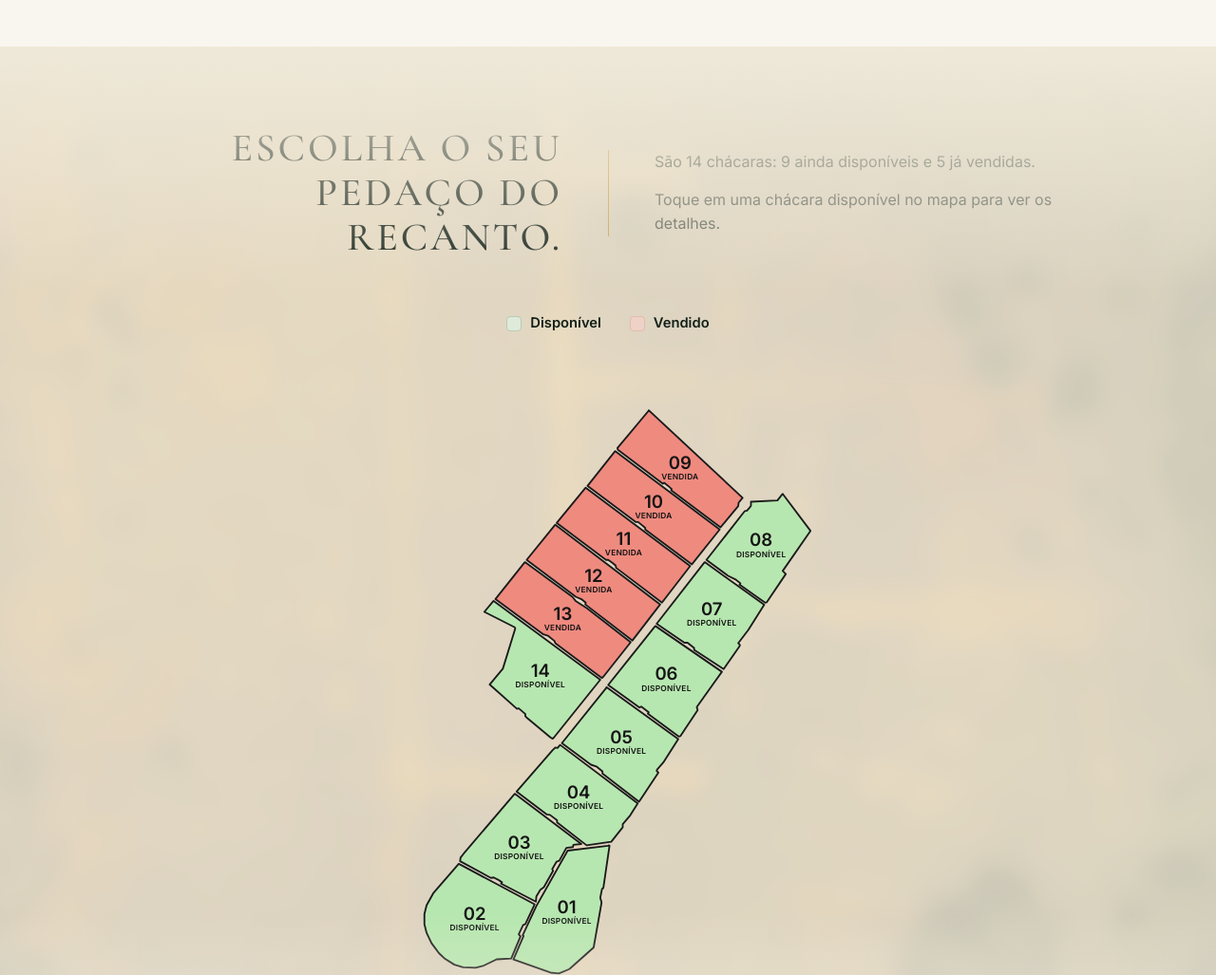
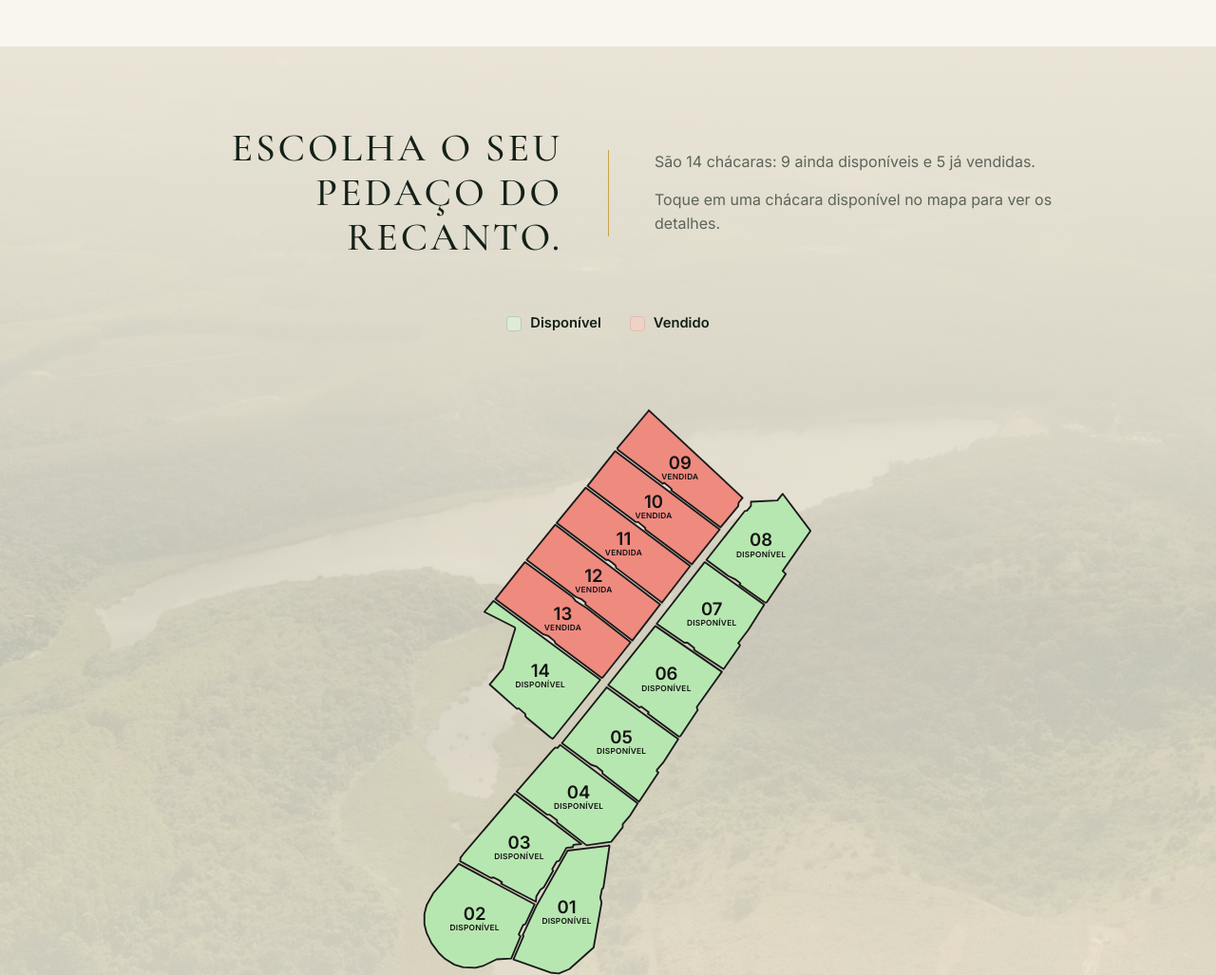
Before and after one commit to fabiotavaress/site-loteamento, a plain HTML site: page index.html in a window 1280 px wide. Shown: the part 2080-3107 px from the top of the page at 95% size. Drawn offline with nearby package versions, Linux system fonts and the light colour scheme.

Commit message:
Fundo do mapa: foto da lagoa com véu creme (igual Longevi); texto volta a ficar nítido
Co-Authored-By: Claude Opus 5.5 <noreply@anthropic.com>

```diff
--- a/index.html
+++ b/index.html
@@ -10,7 +10,7 @@
 <link rel="preconnect" href="https://fonts.googleapis.com">
 <link rel="preconnect" href="https://fonts.gstatic.com" crossorigin>
 <link href="https://fonts.googleapis.com/css2?family=Cormorant+Garamond:ital,wght@0,500;0,600;1,500&family=Inter:wght@300;400;500;600&display=swap" rel="stylesheet">
-<link rel="stylesheet" href="style.css?v=20261127a">
+<link rel="stylesheet" href="style.css?v=20261127b">
 </head>
 <body>
 
--- a/style.css
+++ b/style.css
@@ -179,14 +179,11 @@ a.lot{
 a.lot:hover,a.lot:focus-visible{background:var(--green-900);border-color:var(--green-900);color:#fff;transform:translateY(-2px);}
 .lot-sold{background:var(--sold);border:1px solid var(--sold-line);color:var(--sold-ink);opacity:.8;}
 
-.map-section{position:relative;overflow:hidden;}
-.map-section::before{
-  content:"";position:absolute;inset:-40px;pointer-events:none;
-  background:url("assets/galeria-chacaras.jpg") center/cover no-repeat;
-  filter:blur(12px) saturate(.85);opacity:.2;
+.map-section{
+  background:
+    linear-gradient(180deg,rgba(239,233,217,.9) 0%,rgba(239,233,217,.76) 50%,rgba(239,233,217,.9) 100%),
+    url("assets/galeria-lagoa.jpg") center/cover no-repeat;
 }
-.map-section::after{content:"";position:absolute;inset:0;pointer-events:none;background:linear-gradient(180deg,var(--cream-alt) 0%,rgba(239,233,217,0) 22%,rgba(239,233,217,0) 78%,var(--cream-alt) 100%);}
-.map-section > .wrap,.map-section > .map-stage{position:relative;z-index:auto;}
 .map-stage{margin-top:56px;margin-left:auto;margin-right:auto;display:flex;flex-direction:column;align-items:center;gap:22px;}
 .legend-key{list-style:none;margin:0;padding:0;display:flex;justify-content:center;gap:30px;}
 .legend-key li{display:flex;align-items:center;gap:9px;font-size:.92rem;font-weight:600;color:var(--green-900);}
```
